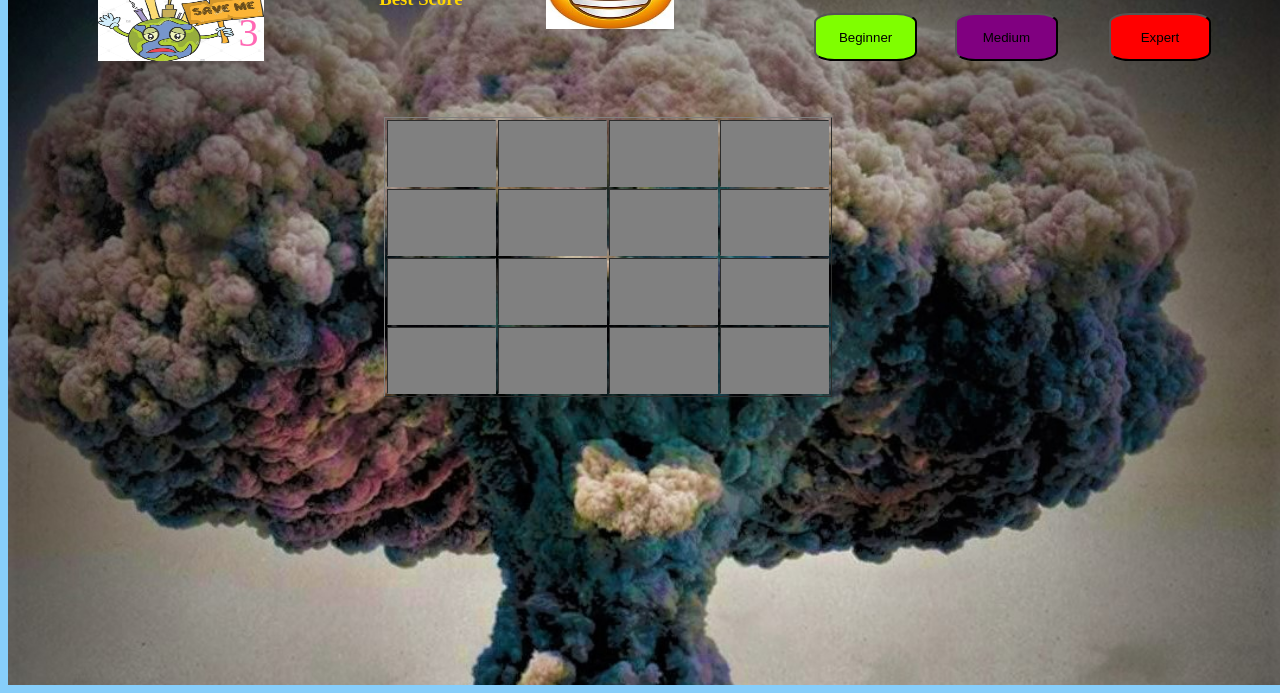
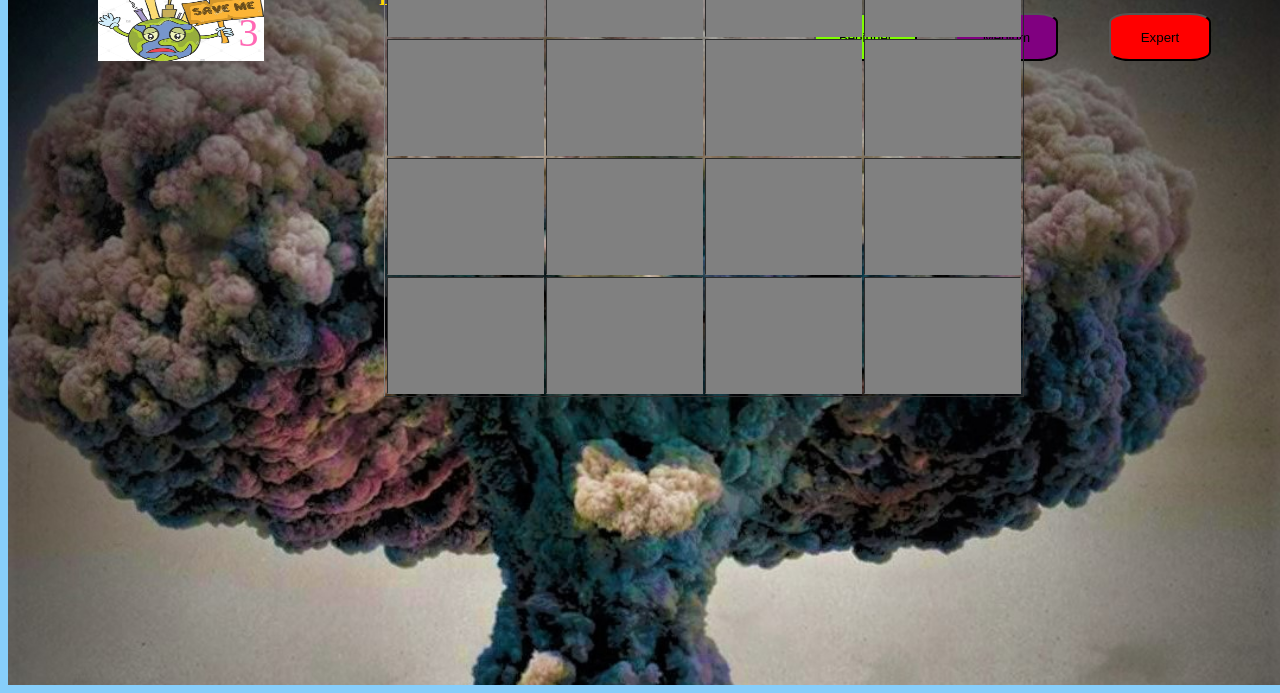
Before and after one commit to NirFunt/MineSweeper2, a plain HTML site: page index.html in a window 1280 px wide. Shown: the part 123-816 px from the top of the page. Drawn offline with Linux system fonts and the light colour scheme.

Commit message:
Add files via upload

```diff
--- a/css/main.css
+++ b/css/main.css
@@ -41,8 +41,8 @@ body {
 }
 
 table {
-    width: 35%;
-    height: 35%;
+    width: 50%;
+    height: 60%;
     position: absolute;
     left: 30%;
     bottom: 35%
@@ -50,8 +50,8 @@ table {
 }
 
  tr, td {
-    width: 20%;
-    height: 20%;
+    width: 5%;
+    height: 5%;
     text-align: center;
     font-size: 150%;
 }
```
